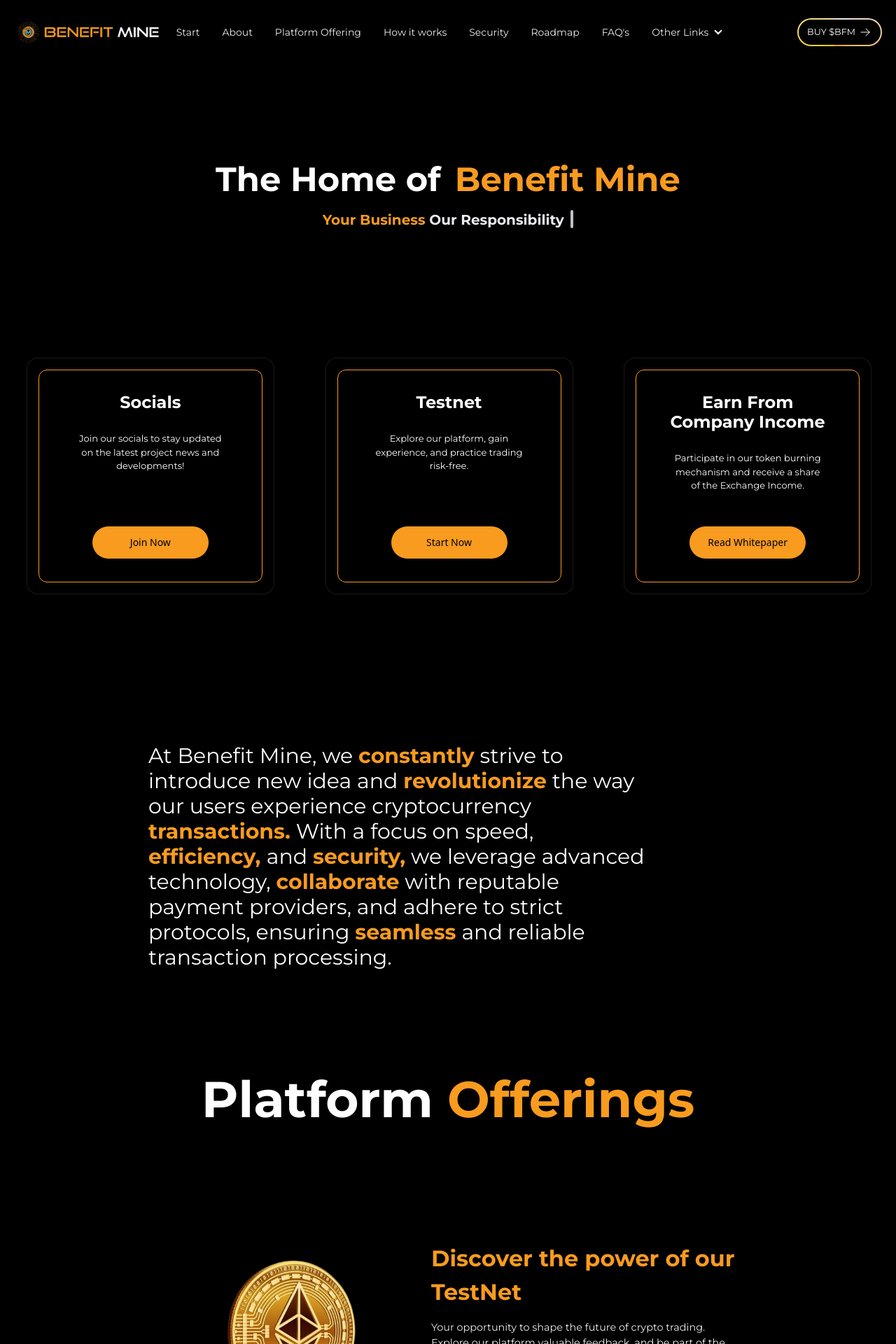
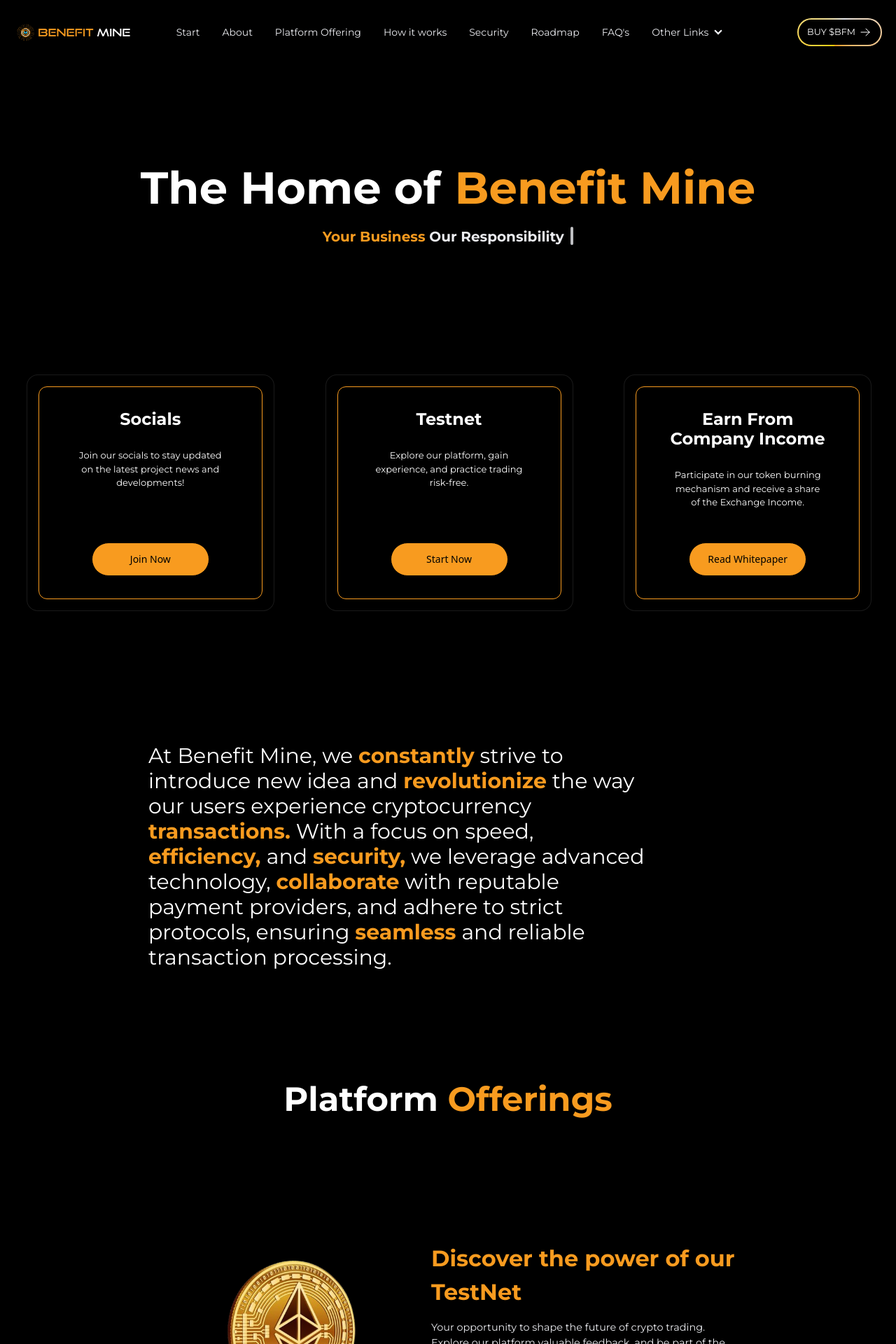
Before and after one commit to ahmed6ww/landing-page, a Next.js app: page / in a window 1280 px wide. Shown: the top 1920 px of the page at 70% size. Built offline with nearby package versions, Linux system fonts and the light colour scheme.

Commit message:
Paragraph / Roadmap / Scroll bar

```diff
--- a/app/components/Faqs.tsx
+++ b/app/components/Faqs.tsx
@@ -6,7 +6,7 @@
     <section className=" overflow-x-hidden relative z-20 mt-40 bg-black  dark:bg-dark  ">
       <div className=" flex flex-col items-center justify-center">
         <span className="mb-2 block text-[3rem] font-semibold text-primary">
-          FAQ ' S1
+          FAQ ' S
         </span>
 
         <div className=" mt-20  md:gap-20 flex flex-col md:flex-row duration-1000 ease-in-out ">
--- a/app/components/Hero.tsx
+++ b/app/components/Hero.tsx
@@ -30,8 +30,8 @@
         <div>
           {/* First heading */}
           <div className="flex flex-col md:flex-row font-bold md:gap-5 gap-0 md:min-w-[949px] text-center justify-center md:mt-32 mt-28">
-            <h1 className="text-[2rem] md:text-[3rem]">The Home of</h1>
-            <h2 className="text-[2.8rem] md:text-[3rem] text-[#f89b1f] ">
+            <h1 className="text-[2rem] md:text-[4rem]">The Home of</h1>
+            <h2 className="text-[2.8rem] md:text-[4rem] text-[#f89b1f] ">
               {" "}
               Benefit Mine
             </h2>
--- a/app/components/Navbar.tsx
+++ b/app/components/Navbar.tsx
@@ -85,7 +85,7 @@
             </ul>
           </div>
           <div>
-            <Image src="/logo.png" width={220} height={40} alt="Benefit Mine" />
+            <img src="/logo.png" className="w-[170px] h-[25px] md:w-[170px] md:h-[25px]"  alt="Benefit Mine" />
           </div>
         </div>
         <div className="navbar-center  hidden lg:flex">
--- a/app/components/Platform.tsx
+++ b/app/components/Platform.tsx
@@ -29,7 +29,7 @@
     <>
       {" "}
       <div className="min-h-screen mx-auto flex flex-col items-center ">
-        <div className=" text-4xl md:text-7xl     font-bold md:gap-5 gap-0 md:min-w-[949px] flex items-center justify-center md:mt-32 mt-28 ">
+        <div className=" text-[3rem] font-bold md:gap-5 gap-0 text-center justify-center md:mt-32 mt-28 ">
           <h1 className="text-white">
             Platform <span className="text-[#F89B1F]">Offerings</span>
           </h1>
--- a/app/page.tsx
+++ b/app/page.tsx
@@ -18,8 +18,8 @@
       <Platform />
       <Trustless />
       <Roadmap />
+      <Partners />
       <Faqs />
-      <Partners />
       <Form />
       <Footer />
     </>
```
Also changed, not shown: app/components/About.tsx (+8 -0 lines).
